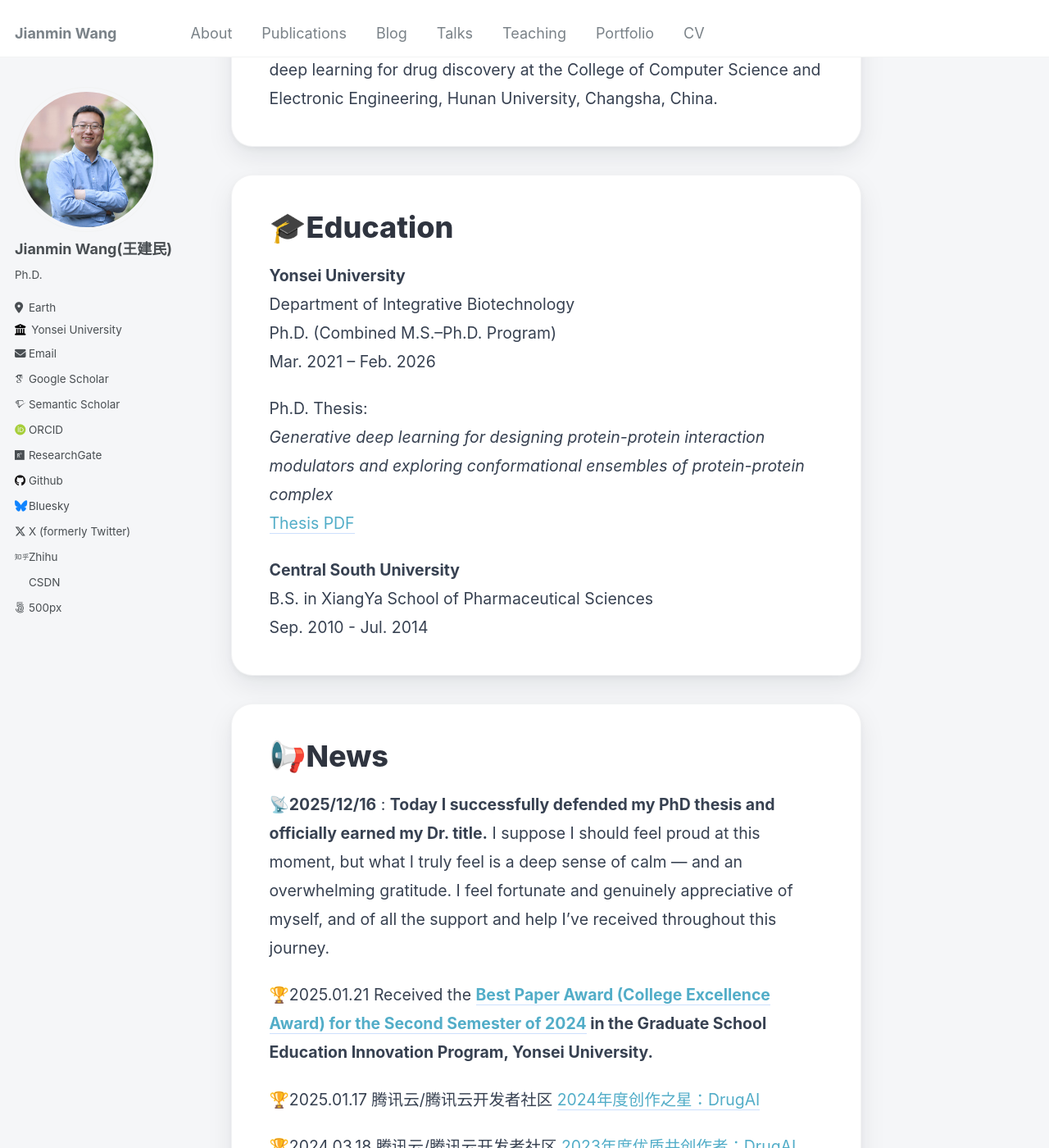
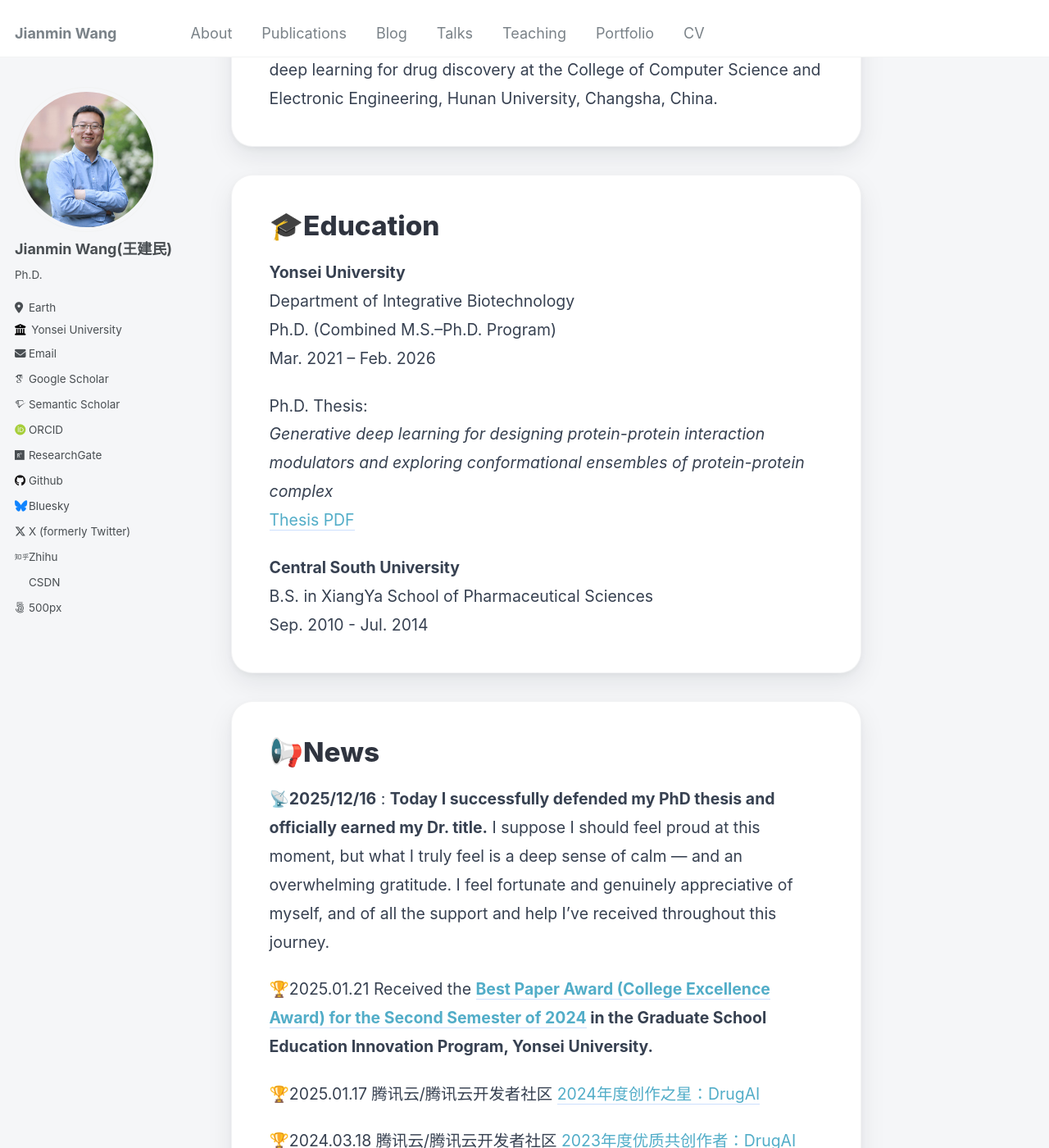
Before and after one commit to Jianmin2drugai/Jianmin2drugai.github.io, a Jekyll site: the page built from _pages/about.md, in a window 1280 px wide and 1400 px high, scrolled down 783 px. Shown: the whole window at 82% size. Built offline with Jekyll 4.4.1, drawn with Linux system fonts in a browser that asks for light colours; some web fonts are replaced.

Commit message:
Update custom.css

```diff
--- a/assets/css/custom.css
+++ b/assets/css/custom.css
@@ -46,13 +46,13 @@ body {
 
 .card-section h1 {
   margin-bottom: 18px;
-  font-size: 2.00rem;
+  font-size: 1.85rem;
   font-weight: 800;
 }
 
 .card-section h2 {
   margin-bottom: 22px;
-  font-size: 1.85rem;
+  font-size: 1.55rem;
   font-weight: 800;
   letter-spacing: -0.01em;
 }
```
